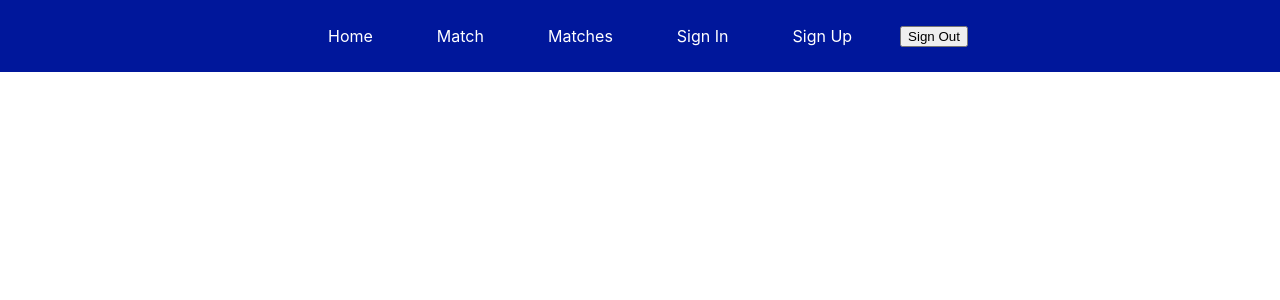
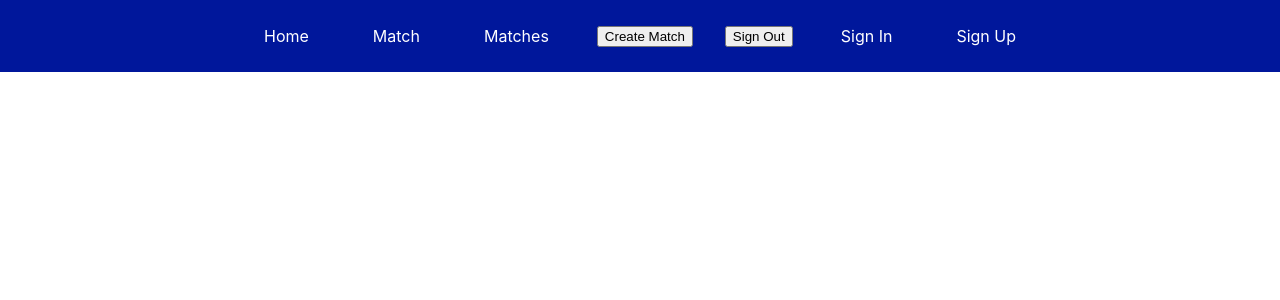
Before and after one commit to dapperAuteur/prok-react-ui, a React (Create React App) app: page / in a window 1280 px wide. Shown: the top 300 px of the page. Built offline with nearby package versions, Linux system fonts and the light colour scheme.

Commit message:
sign out works

```diff
--- a/src/App.js
+++ b/src/App.js
@@ -10,6 +10,19 @@ import MatchContext from "./store/match-context";
 import MainNavigation from "./components/Routing/MainNavigation";
 
 export default function App(props) {
+  console.log("document.cookie", document.cookie);
+  function getCook(cookiename) {
+    // Get name followed by anything except a semicolon
+    var cookiestring = RegExp("" + cookiename + "[^;]+").exec(document.cookie);
+    // Return everything after the equal sign, or an empty string if the cookie name not found
+    return decodeURIComponent(
+      !!cookiestring ? cookiestring.toString().replace(/^[^=]+./, "") : ""
+    );
+  }
+
+  //Sample usage
+  var cookieValue = getCook("sid");
+  console.log("cookieValue", cookieValue);
   const context = useContext(MatchContext);
   return (
     <ReadyState>
--- a/src/components/Routing/MainNavigation.js
+++ b/src/components/Routing/MainNavigation.js
@@ -1,5 +1,6 @@
-import React from "react";
+import React, { useContext } from "react";
 import { NavLink } from "react-router-dom";
+import MatchContext from "./../../store/match-context";
 import axios from "axios";
 
 import "./MainNavigation.css";
@@ -8,7 +9,12 @@ const signOut = async => {
   const res = axios.post("//localhost:8080/api/ver0001/auth/sign-out");
 };
 
-const MainNavigation = props => (
+export default function MainNavigation(props) {
+  const context = useContext(MatchContext);
+  const { createMatch, currentUser } = context;
+  console.log("currentUser", currentUser);
+  console.log("createMatch", createMatch);
+  return (
     <header className="main-navigation">
       <nav>
         <ul>
@@ -22,17 +28,35 @@ const MainNavigation = props => (
             <NavLink to="/matches">Matches</NavLink>
           </li>
           <li>
+            <button onClick={createMatch}>Create Match</button>
+          </li>
+          {/* {currentUser ? (
+            <ul>
+              <li>
+                <button onClick={signOut}>Sign Out</button>
+              </li>
+            </ul>
+          ) : (
+            <ul>
+              <li>
                 <NavLink to="/sign-in">Sign In</NavLink>
               </li>
               <li>
                 <NavLink to="/sign-up">Sign Up</NavLink>
               </li>
+            </ul>
+          )} */}
           <li>
             <button onClick={signOut}>Sign Out</button>
+          </li>
+          <li>
+            <NavLink to="/sign-in">Sign In</NavLink>
+          </li>
+          <li>
+            <NavLink to="/sign-up">Sign Up</NavLink>
           </li>
         </ul>
       </nav>
     </header>
   );
-
-export default MainNavigation;
+}
```
Lines whose indentation alone changed are shown as unchanged.
